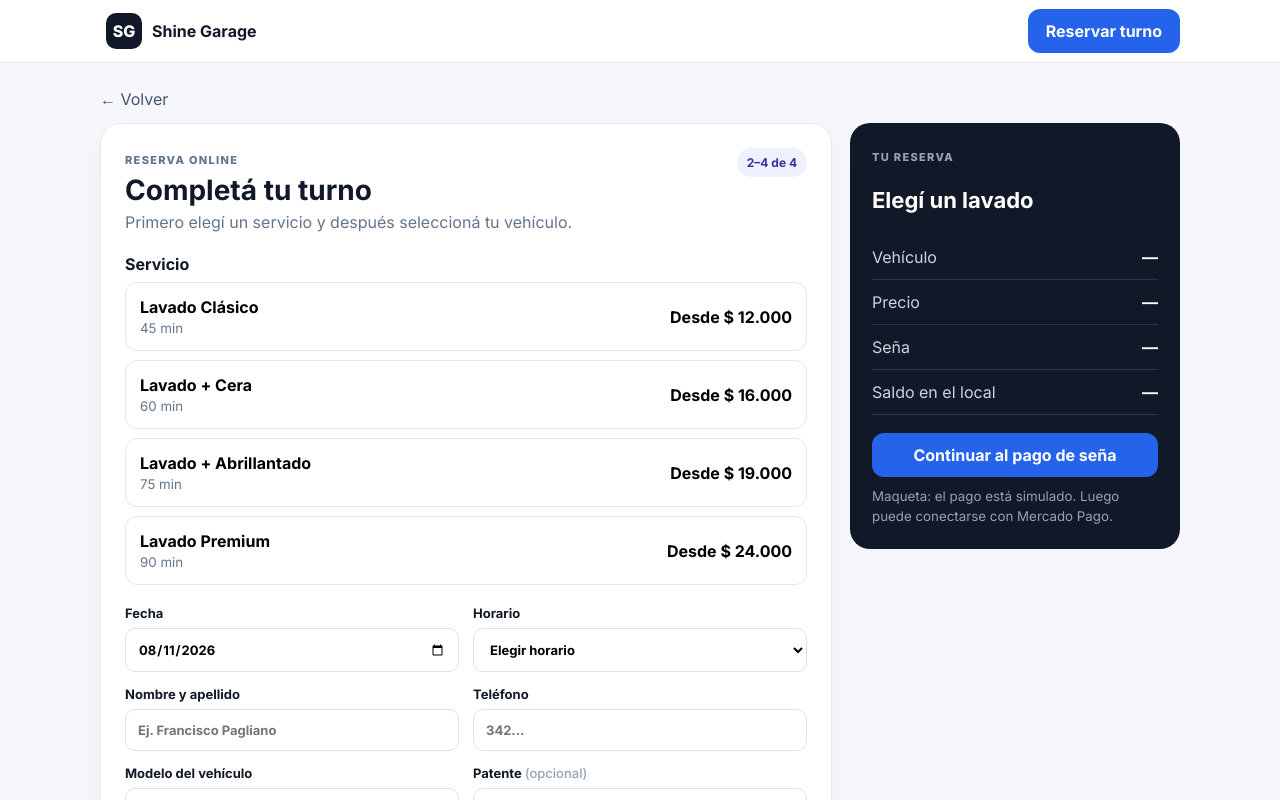
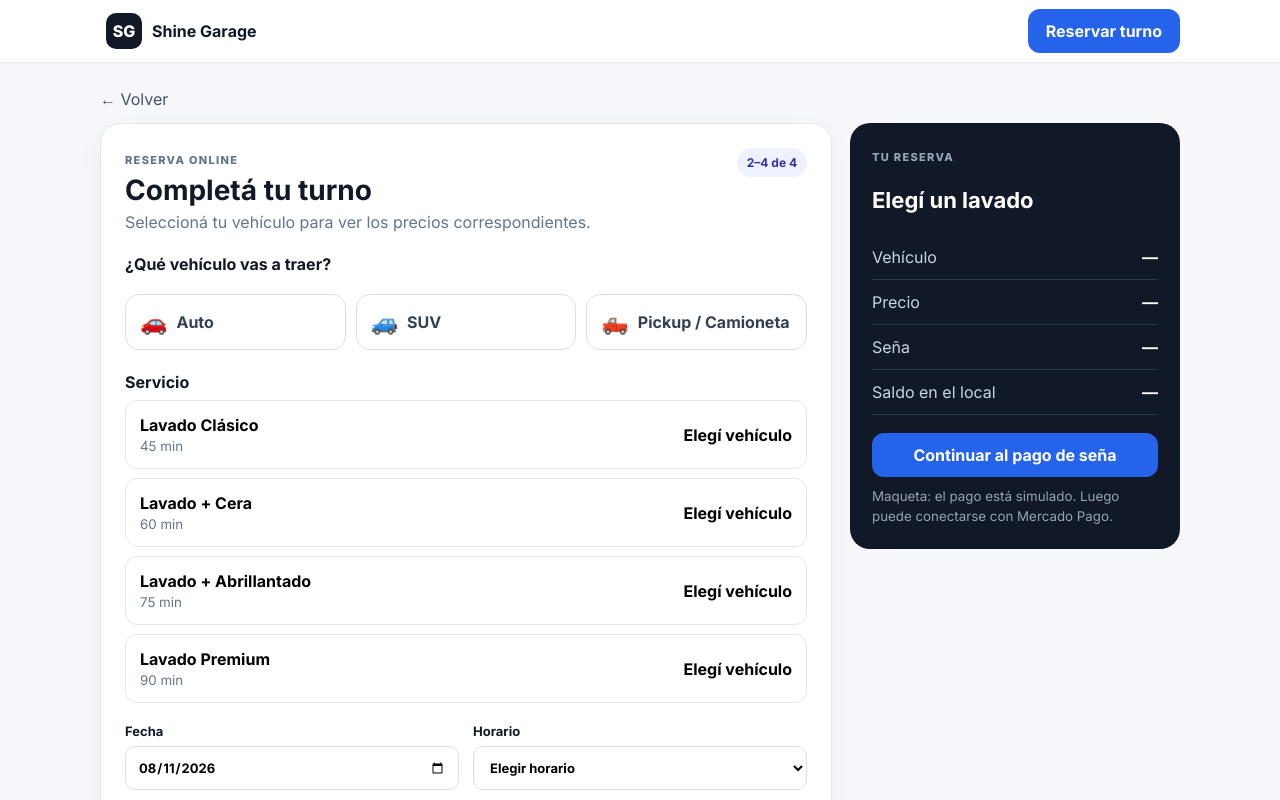
Before and after one commit to FranciscoPagliano/turnero-lavadero-autos, a React (Vite) app: page / in a window 1280 px wide. Both pictures are taken after a click on the button "Reservar turno". Shown: the top 800 px of the page. Built offline with nearby package versions, Linux system fonts and the light colour scheme.

Commit message:
muestra vehiculo antes y actualiza precios automaticamente

```diff
--- a/src/main.jsx
+++ b/src/main.jsx
@@ -140,16 +140,15 @@ function Booking({services,booking,setBooking,selected,selectedPrice,openSlots,n
     <button className="back-link" onClick={()=>navTo('home')}>← Volver</button>
     <div className="booking-layout">
       <section className="booking-panel">
-        <div className="panel-heading"><div><span className="eyebrow">RESERVA ONLINE</span><h2>Completá tu turno</h2><p>{selected ? `Elegiste ${selected.name}. Ahora seleccioná tu vehículo para ver el precio.` : 'Primero elegí un servicio y después seleccioná tu vehículo.'}</p></div><span className="step-pill">2–4 de 4</span></div>
+        <div className="panel-heading"><div><span className="eyebrow">RESERVA ONLINE</span><h2>Completá tu turno</h2><p>{selected ? `Elegiste ${selected.name}. Seleccioná tu vehículo y los precios se actualizan automáticamente.` : 'Seleccioná tu vehículo para ver los precios correspondientes.'}</p></div><span className="step-pill">2–4 de 4</span></div>
+
+        <label className="field-label">¿Qué vehículo vas a traer?</label>
+        <VehicleSelector value={booking.vehicleType} onChange={(id)=>setBooking(b=>({...b,vehicleType:id}))}/>
 
         <label className="field-label">Servicio</label>
-        <div className="service-select-list">{services.map(s=><button key={s.id} className={booking.serviceId===s.id?'selected':''} onClick={()=>setBooking(b=>({...b,serviceId:s.id,vehicleType:null}))}><span><b>{s.name}</b><small>{s.minutes} min</small></span><strong>Desde {money(Math.min(...Object.values(s.prices)))}</strong></button>)}</div>
+        <div className="service-select-list">{services.map(s=><button key={s.id} className={booking.serviceId===s.id?'selected':''} onClick={()=>setBooking(b=>({...b,serviceId:s.id}))}><span><b>{s.name}</b><small>{s.minutes} min</small></span><strong>{booking.vehicleType ? money(s.prices[booking.vehicleType]) : 'Elegí vehículo'}</strong></button>)}</div>
 
-        {selected && <>
-          <label className="field-label">¿Qué vehículo vas a traer?</label>
-          <VehicleSelector value={booking.vehicleType} onChange={(id)=>setBooking(b=>({...b,vehicleType:id}))}/>
-          {booking.vehicleType && <div className="notice">Precio para {vehicleTypes.find(v=>v.id===booking.vehicleType)?.label}: <b>{money(selectedPrice)}</b></div>}
-        </>}
+        {selected && booking.vehicleType && <div className="notice">{selected.name} para {vehicleTypes.find(v=>v.id===booking.vehicleType)?.label}: <b>{money(selectedPrice)}</b></div>}
 
         <div className="form-grid">
           <label>Fecha<input type="date" value={booking.date} onChange={e=>setBooking(b=>({...b,date:e.target.value,time:''}))}/></label>
```
